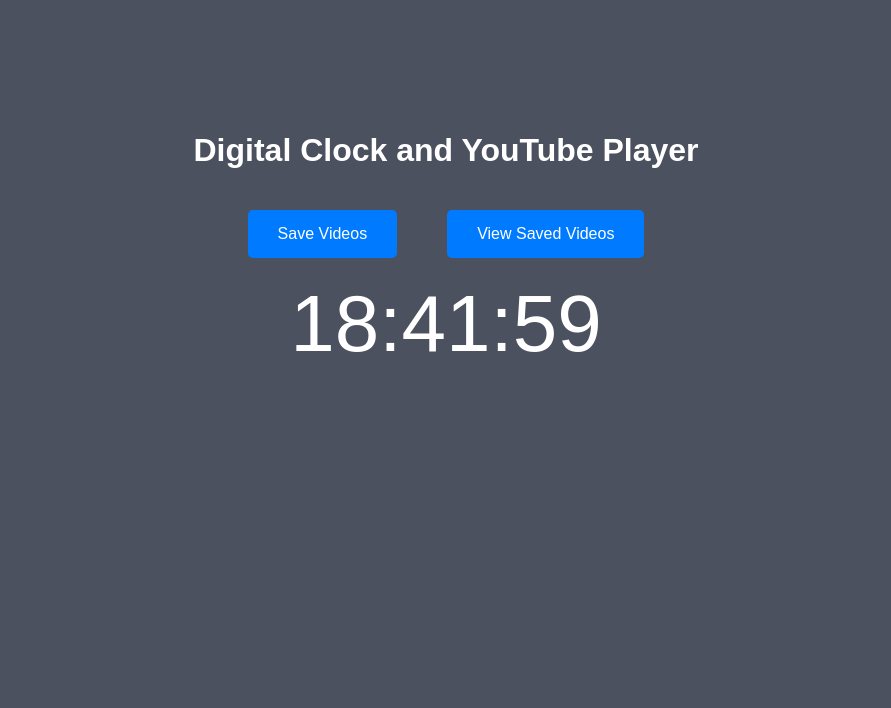
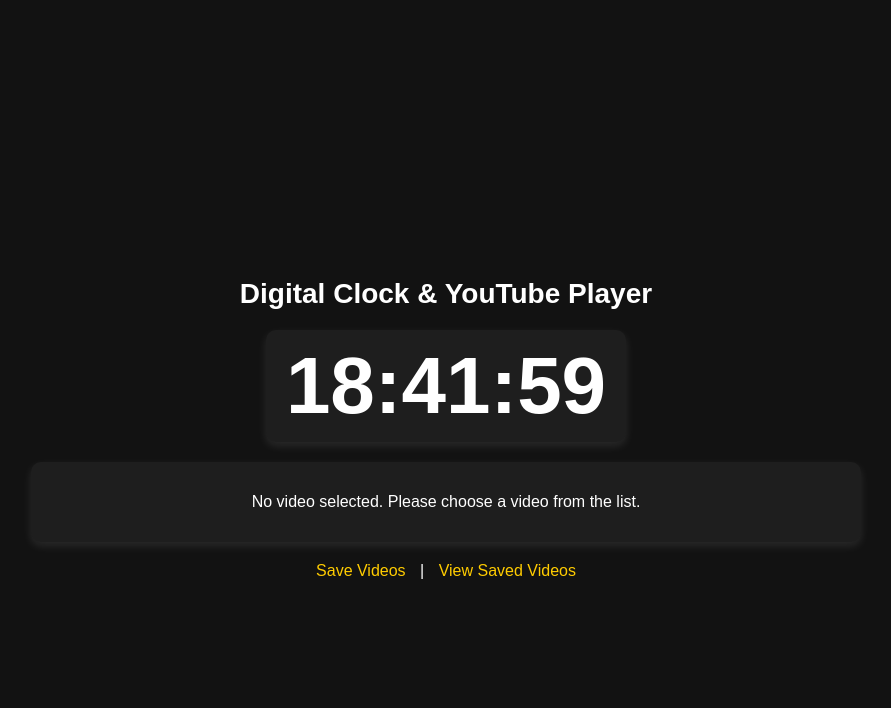
Before and after one commit to hmaarek/TeslaHomePage, a website: page index.html in a window 1280 px wide. Shown: the whole page, without its empty margins (194-1085 px from the left). Drawn offline with Linux system fonts and the light colour scheme.

Commit message:
Enhanced index.html with modern styling

```diff
--- a/index.html
+++ b/index.html
@@ -3,61 +3,93 @@
 <head>
   <meta charset="UTF-8">
   <meta name="viewport" content="width=device-width, initial-scale=1.0">
-  <title>Main Page</title>
+  <title>Digital Clock & YouTube Player</title>
   <style>
+    /* General Page Styling */
     body {
+      font-family: Arial, sans-serif;
+      background-color: #121212;
+      color: white;
+      text-align: center;
+      margin: 0;
+      padding: 20px;
       display: flex;
       flex-direction: column;
       align-items: center;
       justify-content: center;
       height: 100vh;
-      font-family: Arial, sans-serif;
-      background-color: #4b515e;
-      color: white;
     }
+
+    h1 {
+      font-size: 28px;
+      margin-bottom: 20px;
+    }
+
+    /* Digital Clock Styling */
     #clock {
       font-size: 5rem;
+      font-weight: bold;
       margin-bottom: 20px;
-    }
-    .button-group {
-      display: flex;
-      justify-content: center; /* Center buttons horizontally */
-      margin: 20px 0; /* Add some spacing around the group */
-      gap: 50px; /* Add gap between buttons */
+      padding: 10px 20px;
+      border-radius: 10px;
+      background-color: #1e1e1e;
+      box-shadow: 0px 4px 10px rgba(255, 255, 255, 0.1);
     }
 
-    .btn {
-      padding: 15px 30px;
-      font-size: 16px;
-      border: none;
-      border-radius: 5px;
-      cursor: pointer;
-      transition: background-color 0.3s ease; /* Smooth color transition */
+    /* YouTube Player Styling */
+    #videoContainer {
+      width: 80%;
+      max-width: 800px;
+      background-color: #1e1e1e;
+      padding: 15px;
+      border-radius: 10px;
+      box-shadow: 0px 4px 10px rgba(255, 255, 255, 0.1);
     }
 
-    .btn-primary {
-      background-color: #007bff; /* Blue */
-      color: #fff;
+    iframe {
+      width: 100%;
+      height: 400px;
+      border-radius: 10px;
     }
 
-    .btn-primary:hover {
-      background-color: #0062cc; /* Darker blue on hover */
+    /* Navigation Links */
+    .nav-links {
+      margin-top: 20px;
+    }
+
+    .nav-links a {
+      color: #ffcc00;
+      text-decoration: none;
+      margin: 0 10px;
+      font-size: 16px;
+    }
+
+    .nav-links a:hover {
+      text-decoration: underline;
     }
   </style>
 </head>
 <body>
-  <h1>Digital Clock and YouTube Player</h1>
-  <!-- <nav>
+  <h1>Digital Clock & YouTube Player</h1>
+
+  <!-- Digital Clock Display -->
+  <div id="clock">00:00:00</div>
+
+  <!-- YouTube Video Player -->
+  <div id="videoContainer">
+    <iframe id="youtubePlayer" frameborder="0"
+      allow="accelerometer; autoplay; clipboard-write; encrypted-media; gyroscope; picture-in-picture"
+      allowfullscreen>
+    </iframe>
+  </div>
+
+  <!-- Navigation Links -->
+  <div class="nav-links">
     <a href="save.html">Save Videos</a> | <a href="retrieve.html">View Saved Videos</a>
-  </nav> -->
-  <div class="button-group">
-    <button class="btn btn-primary" onclick="location.href='save.html'">Save Videos</button>
-    <button class="btn btn-primary" onclick="location.href='retrieve.html'">View Saved Videos</button>
   </div>
-  <div id="clock"></div>
-  <iframe id="youtubePlayer" width="560" height="315" frameborder="0" allow="accelerometer; autoplay; clipboard-write; encrypted-media; gyroscope; picture-in-picture" allowfullscreen></iframe>
+
   <script>
-    // Digital Clock
+    // Digital Clock Function
     function updateClock() {
       const now = new Date();
       const hours = String(now.getHours()).padStart(2, '0');
@@ -68,29 +100,7 @@
     setInterval(updateClock, 1000);
     updateClock();
 
-    // // YouTube Player: User has to get the link from browser URL address - NOT FROM SHARE
-    // const urlParams = new URLSearchParams(window.location.search);
-    // const ytPath = urlParams.get('v'); // || 'dQw4w9WgXcQ'; // Default video ID
-    // console.log("ytPath= ", ytPath);
-    // const videoId = getYouTubeVideoId(ytPath);
-    // console.log('Video ID: ', videoId);
-    // document.getElementById('youtubePlayer').src = `https://www.youtube.com/embed/${videoId}?autoplay=1&mute=0`;
-    // //document.getElementById('youtubePlayer').src = `${videoId}?autoplay=1`;
-
-
-//     function getYouTubeVideoId(url) {
-//   // Regular expression to match various YouTube URL formats
-//   const regExp = /^.*(http:\/\/googleusercontent\.com\/youtube\.com\/2\/|v\/|u\/\w\/|embed\/|watch\?v=|&v=)([^#\&\?]*).*/;
-
-//   const match = url.match(regExp);
-
-//   if (match && match[2].length === 11) {
-//     return match[2];
-//   } else {
-//     return null; // Return null if no valid video ID is found
-//   }
-// }
-
+    // Function to Extract YouTube Video ID
     function extractVideoId(url) {
       try {
         const parsedUrl = new URL(url);
@@ -109,11 +119,9 @@
 
     // Load Selected Video
     function loadVideo() {
-    let videoUrl = localStorage.getItem("selectedVideo"); // ✅ Get stored video URL
-
+      let videoUrl = localStorage.getItem("selectedVideo");
       if (videoUrl) {
         const videoId = extractVideoId(videoUrl);
-
         if (videoId) {
           document.getElementById('youtubePlayer').src = `https://www.youtube.com/embed/${videoId}?autoplay=1`;
         } else {
@@ -126,7 +134,6 @@
 
     // Load the video when the page loads
     window.onload = loadVideo;
-
   </script>
 </body>
 </html>
```
Lines whose indentation alone changed are shown as unchanged.
